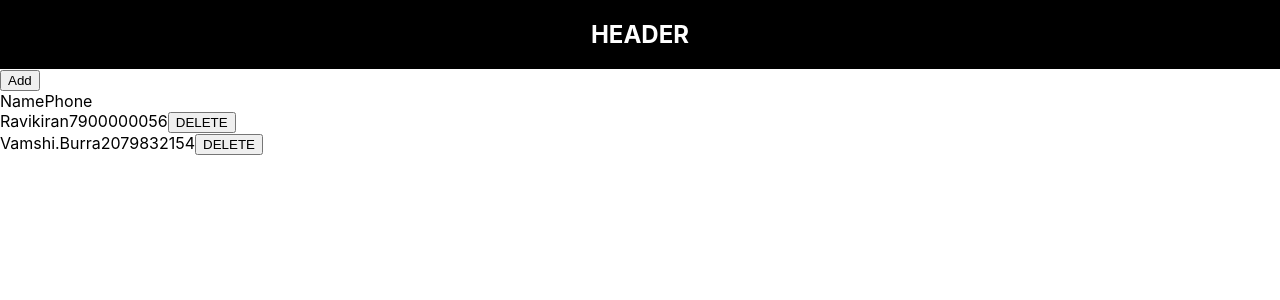
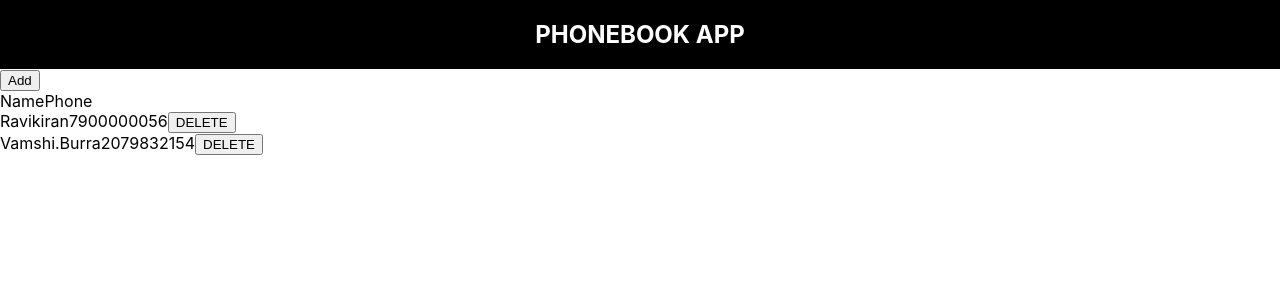
Before and after one commit to kirannani168/phone-directory, a React (Create React App) app: page / in a window 1280 px wide. Shown: the top 300 px of the page. Built offline with nearby package versions, Linux system fonts and the light colour scheme.

Commit message:
Passed heading to Header component as props

```diff
--- a/src/Components/Header.js
+++ b/src/Components/Header.js
@@ -1,6 +1,6 @@
 import React from "react";
 import '../Styles/Header.css'
-const Header = function(){
+const Header = function(props){
     // const headerStyle = {
     //     textAlign: "center",
     //     backgroundColor: "black",
@@ -12,7 +12,7 @@ const Header = function(){
     // }
     return(
         <div className="header">
-            Header
+            {props.heading}
         </div>
     )
 }
```
